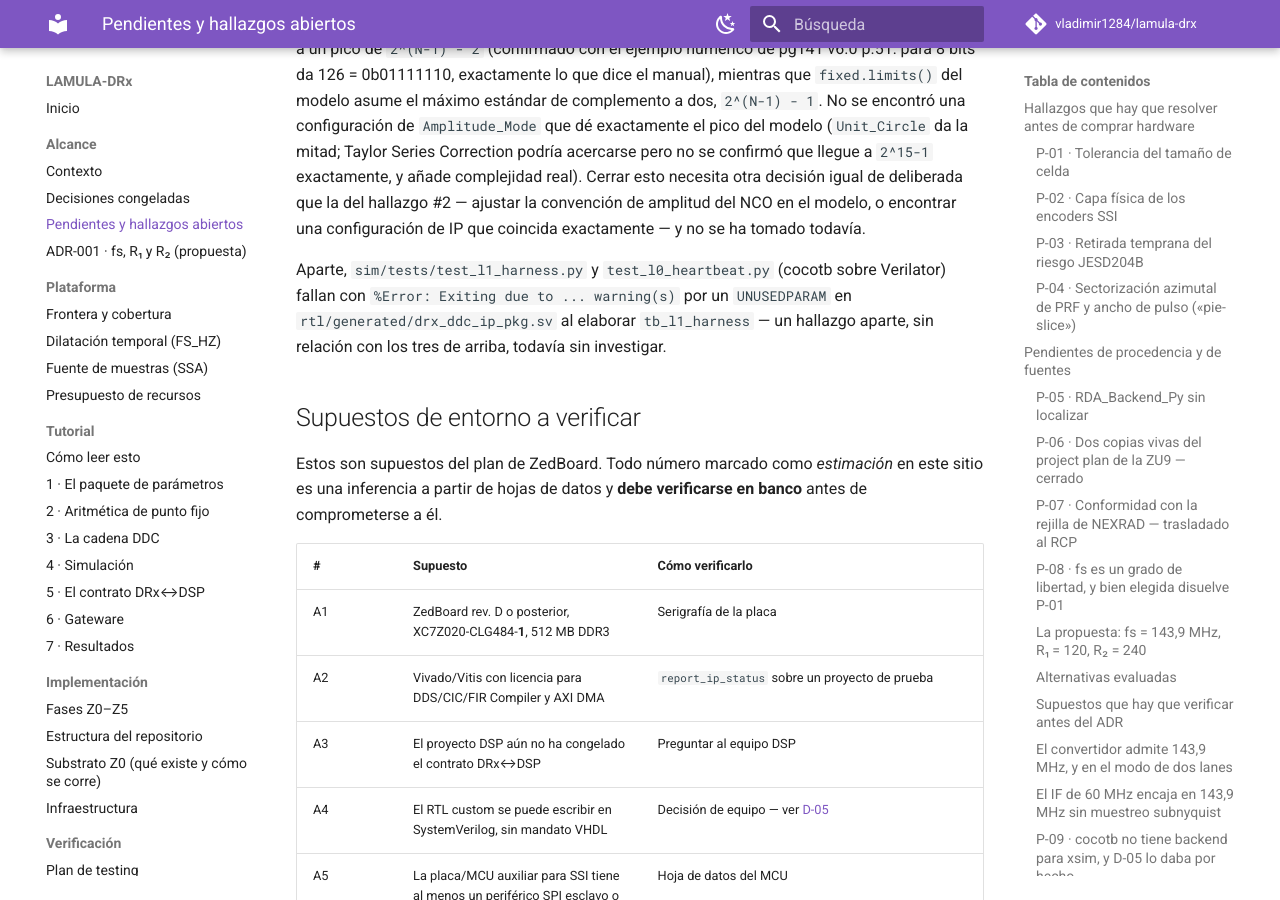
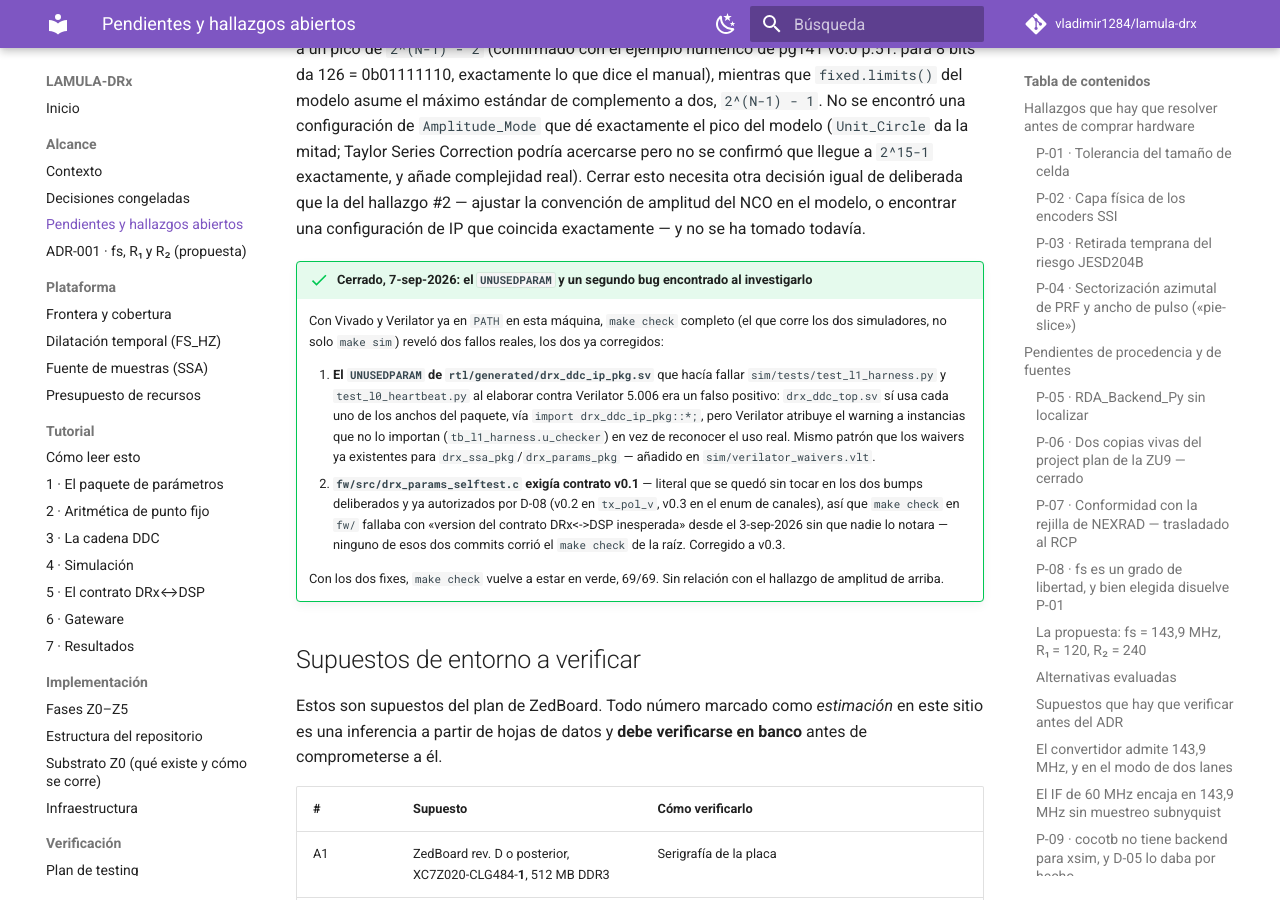
Before and after one commit to vladimir1284/lamula-drx, an MkDocs documentation site: the page built from docs/alcance/pendientes.md, in a window 1280 px wide and 900 px high, scrolled down 13860 px. Built offline with MkDocs 1.6.1 and Material for MkDocs 9.7.7, drawn with Linux system fonts in a browser that asks for light colours; comment, search, counter and statistics services are not loaded.

Commit message:
Corregir dos regresiones de make check encontradas al correr con Vivado/Verilator en PATH
- sim/verilator_waivers.vlt: waiver de UNUSEDPARAM para drx_ddc_ip_pkg.sv
  (generado por tcl/gen_ip.tcl), falso positivo de Verilator 5.006 -- el
  paquete sí se usa en drx_ddc_top.sv vía import ::*, pero el warning se
  atribuía a instancias que no lo importan (tb_l1_harness.u_checker).
- fw/src/drx_params_selftest.c: el selftest exigía contrato v0.1, literal
  sin actualizar desde los bumps a v0.2/v0.3 (D-08) del 3-sep-2026.
- docs/alcance/pendientes.md: documenta el cierre bajo P-10.

Co-Authored-By: Claude Sonnet 5 <noreply@anthropic.com>

```diff
--- a/docs/alcance/pendientes.md
+++ b/docs/alcance/pendientes.md
@@ -536,10 +536,25 @@ complejidad real). Cerrar esto necesita otra decisión igual de deliberada que l
 ajustar la convención de amplitud del NCO en el modelo, o encontrar una configuración de IP que
 coincida exactamente — y no se ha tomado todavía.
 
-Aparte, `sim/tests/test_l1_harness.py` y `test_l0_heartbeat.py` (cocotb sobre Verilator) fallan con
-`%Error: Exiting due to ... warning(s)` por un `UNUSEDPARAM` en `rtl/generated/drx_ddc_ip_pkg.sv`
-al elaborar `tb_l1_harness` — un hallazgo aparte, sin relación con los tres de arriba, todavía sin
-investigar.
+!!! success "Cerrado, 7-sep-2026: el `UNUSEDPARAM` y un segundo bug encontrado al investigarlo"
+    Con Vivado y Verilator ya en `PATH` en esta máquina, `make check` completo (el que corre los
+    dos simuladores, no solo `make sim`) reveló dos fallos reales, los dos ya corregidos:
+
+    1. **El `UNUSEDPARAM` de `rtl/generated/drx_ddc_ip_pkg.sv`** que hacía fallar
+       `sim/tests/test_l1_harness.py` y `test_l0_heartbeat.py` al elaborar contra Verilator 5.006
+       era un falso positivo: `drx_ddc_top.sv` sí usa cada uno de los anchos del paquete, vía
+       `import drx_ddc_ip_pkg::*;`, pero Verilator atribuye el warning a instancias que no lo
+       importan (`tb_l1_harness.u_checker`) en vez de reconocer el uso real. Mismo patrón que los
+       waivers ya existentes para `drx_ssa_pkg`/`drx_params_pkg` — añadido en
+       `sim/verilator_waivers.vlt`.
+    2. **`fw/src/drx_params_selftest.c` exigía contrato v0.1** — literal que se quedó sin tocar en
+       los dos bumps deliberados y ya autorizados por D-08 (v0.2 en `tx_pol_v`, v0.3 en el enum de
+       canales), así que `make check` en `fw/` fallaba con «version del contrato DRx<->DSP
+       inesperada» desde el 3-sep-2026 sin que nadie lo notara — ninguno de esos dos commits corrió
+       el `make check` de la raíz. Corregido a v0.3.
+
+    Con los dos fixes, `make check` vuelve a estar en verde, 69/69. Sin relación con el hallazgo de
+    amplitud de arriba.
 
 ## Supuestos de entorno a verificar
 
```
Also changed, not shown: 2 other files.
